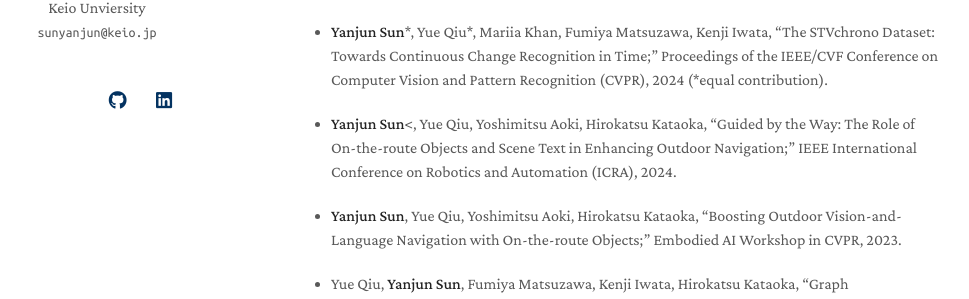
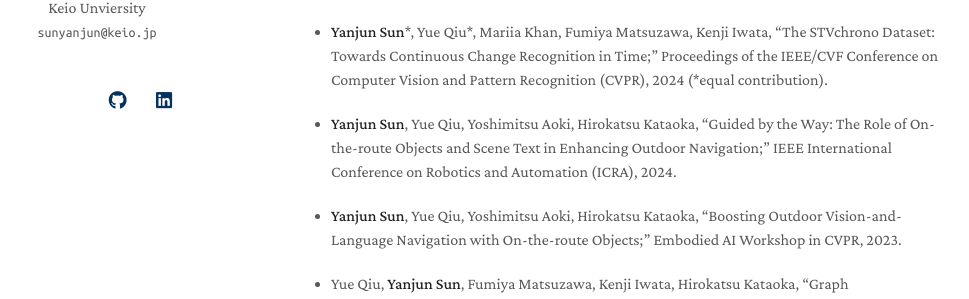
Before and after one commit to AuderySun/AudreySun.github.io, a Jekyll site: the page built from index.md, in a window 1280 px wide and 900 px high, scrolled down 988 px. Shown: the part 145-444 px from the top of the window, without its empty margins (179-1148 px from the left). Built offline with Jekyll 4.4.1, drawn with Linux system fonts in a browser that asks for light colours; nearby versions of some CDN libraries; a style sheet for code colours, icons or effects is not loaded; our own code applies the rules of GitHub Pages for plain Markdown files.

Commit message:
update publicaiton

```diff
--- a/_includes/publications.md
+++ b/_includes/publications.md
@@ -8,7 +8,7 @@
 
 - **Yanjun Sun**\*, Yue Qiu\*, Mariia Khan, Fumiya Matsuzawa, Kenji Iwata, “The STVchrono Dataset: Towards Continuous Change Recognition in Time;” Proceedings of the IEEE/CVF Conference on Computer Vision and Pattern Recognition (CVPR), 2024 (*equal contribution).
 
-- **Yanjun Sun**<, Yue Qiu, Yoshimitsu Aoki, Hirokatsu Kataoka, “Guided by the Way: The Role of On-the-route Objects and Scene Text in Enhancing Outdoor Navigation;” IEEE International Conference on Robotics and Automation (ICRA), 2024.
+- **Yanjun Sun**, Yue Qiu, Yoshimitsu Aoki, Hirokatsu Kataoka, “Guided by the Way: The Role of On-the-route Objects and Scene Text in Enhancing Outdoor Navigation;” IEEE International Conference on Robotics and Automation (ICRA), 2024.
 
 - **Yanjun Sun**, Yue Qiu, Yoshimitsu Aoki, Hirokatsu Kataoka, “Boosting Outdoor Vision-and-Language Navigation with On-the-route Objects;” Embodied AI Workshop in CVPR, 2023.
 
```
